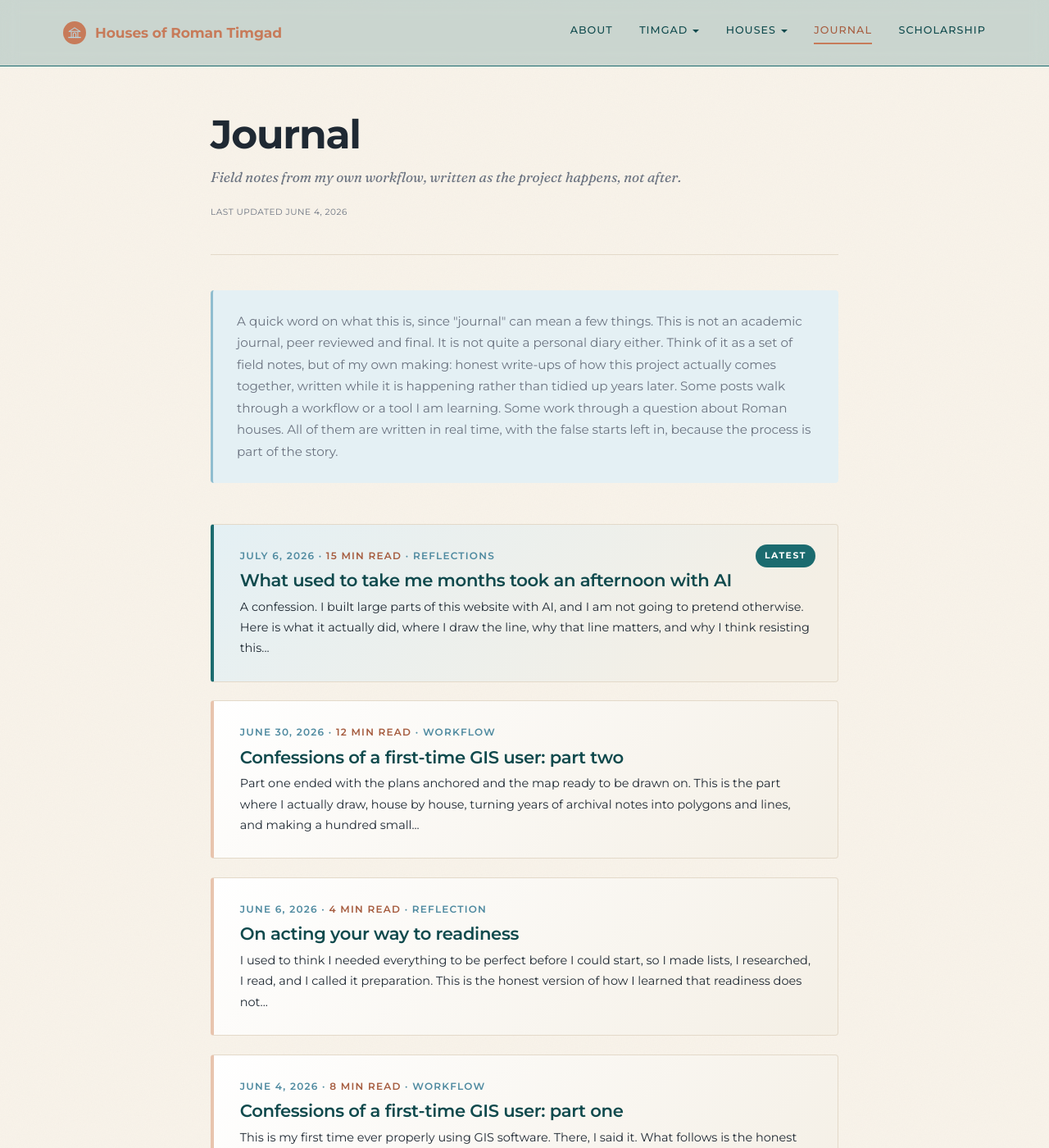
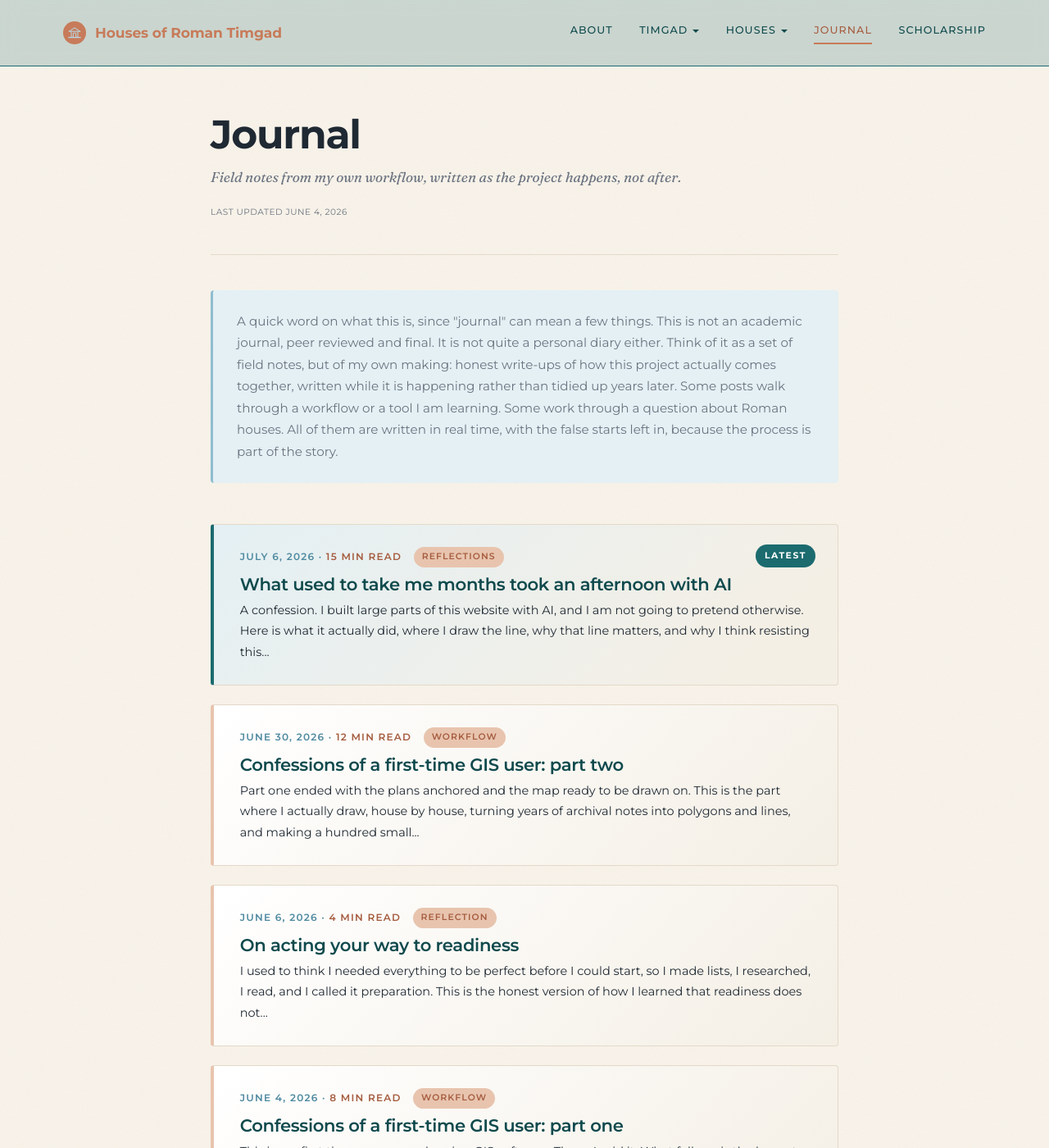
Before and after one commit to kimedher/timgadhouses, a Jekyll site: the page built from notes.md, in a window 1280 px wide and 1400 px high. Shown: the whole window at 82% size. Built offline with Jekyll 4.4.1, drawn with Linux system fonts in a browser that asks for light colours.

Commit message:
Journal index: category pills in post meta

```diff
--- a/notes.md
+++ b/notes.md
@@ -15,7 +15,7 @@ published: true
     <p class="post-meta">
       {{ post.date | date: "%B %-d, %Y" }}
       {% if post.reading_time %} · <span class="post-readtime">{{ post.reading_time }} min read</span>{% endif %}
-      {% if post.categories %} · {{ post.categories | join: ', ' }}{% endif %}
+      {% for cat in post.categories %}<span class="post-cat">{{ cat }}</span>{% endfor %}
     </p>
     <h3 class="post-title"><a href="{{ post.url | relative_url }}">{{ post.title }}</a></h3>
     {% if post.excerpt %}<p class="post-excerpt">{{ post.excerpt | strip_html | truncatewords: 40 }}</p>{% endif %}
```
